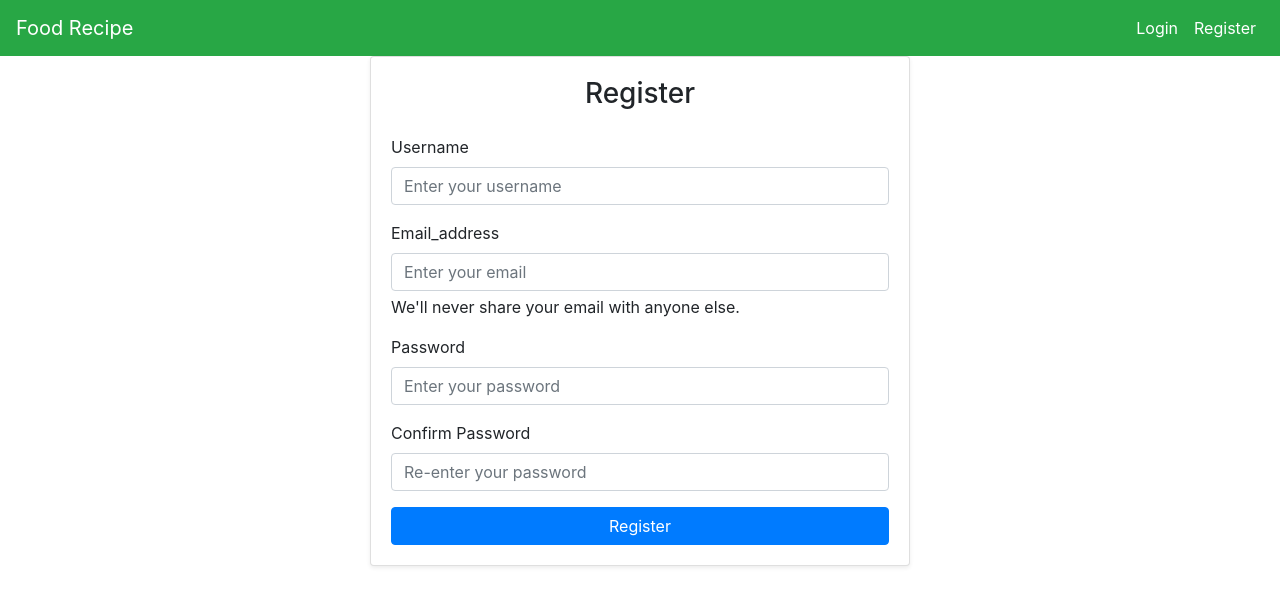
After one commit to raritto-1/djanog_project, a Django app: page /register in a window 1280 px wide. The commit adds this page. Shown: the top 606 px of the page. Run offline with Django 5.2, Linux system fonts and the light colour scheme; some libraries are stand-ins or nearby versions.

Commit message:
update_food

```diff
--- a/food/food/settings.py
+++ b/food/food/settings.py
@@ -70,7 +70,7 @@ TEMPLATES = [
 
 WSGI_APPLICATION = "food.wsgi.application"
 
-
+LOGIN_URL = '/login'
 # Database
 # https://docs.djangoproject.com/en/5.0/ref/settings/#databases
 
--- a/food/food/urls.py
+++ b/food/food/urls.py
@@ -23,8 +23,11 @@ from django.conf import settings
 urlpatterns = [
 
     path('', veg_views.recipes, name='recipes'),
-
+    path('recipes/delete/<int:recipe_id>/', veg_views.delete_recipe, name='delete_recipe'),
+    path('login', veg_views.login_page, name='login'),
+    path('register', veg_views.register_page, name='register'),
     path('admin/', admin.site.urls),
+    path('logout/', veg_views.log_out, name='logout'),
 ]
 
 if settings.DEBUG:
--- a/food/veg/models.py
+++ b/food/veg/models.py
@@ -1,6 +1,8 @@
 from django.db import models
+from django.contrib.auth.models import User
 
 class Recipe(models.Model):
+    User = models.ForeignKey(User, on_delete=models.SET_NULL, null= True , blank= True)
     recipe_name = models.CharField(max_length=255)
     recipe_description = models.TextField()
     recipe_image = models.ImageField(upload_to='images/')
--- a/food/veg/templates/base.html
+++ b/food/veg/templates/base.html
@@ -4,20 +4,42 @@
     <meta charset="UTF-8">
     <meta name="viewport" content="width=device-width, initial-scale=1.0">
     <title>My Django App</title>
-    <!-- Bootstrap CSS (or other stylesheets) -->
+    <!-- Bootstrap CSS -->
     <link rel="stylesheet" href="https://stackpath.bootstrapcdn.com/bootstrap/4.5.2/css/bootstrap.min.css">
     <!-- Add other stylesheets or meta tags as needed -->
+    <style>
+        /* Custom navbar background color */
+        .navbar {
+            background-color: #28a745; /* Green color */
+        }
+    </style>
 </head>
 <body>
-    <!-- Navigation bar or header can go here -->
-    <nav class="navbar navbar-expand-lg navbar-light bg-light">
-        <a class="navbar-brand" href="/">Food_recipe</a>
+    <!-- Navigation bar -->
+    <nav class="navbar navbar-expand-lg navbar-light">
+        <a class="navbar-brand text-white" href="/">Food Recipe</a>
         <div class="collapse navbar-collapse">
-
+            <ul class="navbar-nav ml-auto">
+                {% if user.is_authenticated %}
+                    <li class="nav-item">
+                        <a class="nav-link text-white" href="{% url 'logout' %}">Logout</a>
+                    </li>
+                {% else %}
+                    <li class="nav-item">
+                        <a class="nav-link text-white" href="{% url 'login' %}">Login</a>
+                    </li>
+                    <li class="nav-item">
+                        <a class="nav-link text-white" href="{% url 'register' %}">Register</a>
+                    </li>
+                {% endif %}
+            </ul>
         </div>
     </nav>
+
     {% block start %}
     {% endblock %}
+
+    <!-- Scripts -->
     <script src="https://code.jquery.com/jquery-3.5.1.slim.min.js"></script>
     <script src="https://cdn.jsdelivr.net/npm/@popperjs/core@2.9.1/dist/umd/popper.min.js"></script>
     <script src="https://stackpath.bootstrapcdn.com/bootstrap/4.5.2/js/bootstrap.min.js"></script>
--- /dev/null
+++ b/food/veg/templates/register.html
@@ -0,0 +1,43 @@
+{% extends "base.html" %}
+
+{% block start %}
+{% if messages %}
+<div class="alert alert-danger" role="alert">
+    {% for message in messages %}
+        {{ message }}
+    {% endfor %}
+</div>
+{% endif %}
+<div class="container">
+  <div class="row justify-content-center">
+    <div class="col-md-6">
+      <div class="card shadow-sm">
+        <div class="card-body">
+          <h3 class="text-center mb-4">Register</h3>
+          <form method="POST" action="">
+            {% csrf_token %}
+            <div class="mb-3">
+              <label for="username" class="form-label">Username</label>
+              <input type="text" class="form-control" id="username" name="username" placeholder="Enter your username" required>
+            </div>
+            <div class="mb-3">
+              <label for="email" class="form-label">Email_address</label>
+              <input type="email" class="form-control" id="email" name="email" placeholder="Enter your email" required>
+              <div id="emailHelp" class="form-text">We'll never share your email with anyone else.</div>
+            </div>
+            <div class="mb-3">
+              <label for="password" class="form-label">Password</label>
+              <input type="password" class="form-control" id="password" name="password" placeholder="Enter your password" required>
+            </div>
+            <div class="mb-3">
+              <label for="confirm_password" class="form-label">Confirm Password</label>
+              <input type="password" class="form-control" id="confirm_password" name="confirm_password" placeholder="Re-enter your password" required>
+            </div>
+            <button type="submit" class="btn btn-primary w-100">Register</button>
+          </form>
+        </div>
+      </div>
+    </div>
+  </div>
+</div>
+{% endblock %}
--- a/food/veg/views.py
+++ b/food/veg/views.py
@@ -1,27 +1,84 @@
-from django.shortcuts import render, redirect
+from django.shortcuts import render, redirect, get_object_or_404
 from .models import Recipe
+from django.contrib.auth import authenticate, login, logout
+from django.contrib import messages
+from django.contrib.auth.models import User
+from django.contrib.auth.decorators import login_required
 
+@login_required
 def recipes(request):
     if request.method == "POST":
         recipe_image = request.FILES.get('recipe_image')
         recipe_name = request.POST.get('recipe_name')
         recipe_description = request.POST.get('recipe_description')
 
-
+        # Create a new recipe
         Recipe.objects.create(
             recipe_image=recipe_image,
             recipe_name=recipe_name,
             recipe_description=recipe_description
         )
 
+        # Redirect to the recipes page to avoid resubmission on refresh
+        return redirect('recipes')
 
-        all_recipes = Recipe.objects.all()
-        context = {'recipes': all_recipes}
-
-
-        return render(request, 'recipes.html', context)
-
-
+    # Get all recipes to display
     all_recipes = Recipe.objects.all()
     context = {'recipes': all_recipes}
     return render(request, 'recipes.html', context)
+
+@login_required
+def delete_recipe(request, recipe_id):
+    # Get the recipe or 404 if not found
+    recipe = get_object_or_404(Recipe, id=recipe_id)
+    recipe.delete()
+    # Redirect to the recipes page after deletion
+    return redirect('recipes')
+
+def login_page(request):
+    if request.method == 'POST':
+        username = request.POST.get('username')
+        password = request.POST.get('password')
+        user = authenticate(request, username=username, password=password)
+
+        if user is not None:
+            login(request, user)
+            return redirect('recipes')
+        else:
+            # Provide appropriate error messages
+            if User.objects.filter(username=username).exists():
+                messages.error(request, 'Invalid password. Please try again.')
+            else:
+                messages.error(request, 'No user found with that username. Please register first.')
+
+    return render(request, 'login.html')
+
+def register_page(request):
+    if request.method == 'POST':
+        username = request.POST.get('username')
+        email_address = request.POST.get('email')
+        password = request.POST.get('password')
+        confirm_password = request.POST.get('confirm_password')
+
+        # Validate the registration form
+        if not username or not email_address or not password or not confirm_password:
+            messages.error(request, 'All fields are required.')
+        elif password != confirm_password:
+            messages.error(request, 'Passwords do not match.')
+        elif User.objects.filter(username=username).exists():
+            messages.error(request, 'Username already exists.')
+        elif User.objects.filter(email=email_address).exists():
+            messages.error(request, 'Email is already in use.')
+        else:
+            # Create and save the new user
+            user = User.objects.create_user(username=username, password=password, email=email_address)
+            user.save()
+            messages.success(request, 'Registration successful. Please log in.')
+            return redirect('login')
+
+    return render(request, 'register.html')
+
+def log_out(request):
+    # Log the user out and redirect to login page
+    logout(request)
+    return redirect('login')
```
Also changed, not shown: food/veg/templates/login.html (added, +39 -0 lines), food/veg/templates/recipes.html (+10 -1 lines), food/db.sqlite3, food/veg/migrations/0002_recipe_user.py (added).
